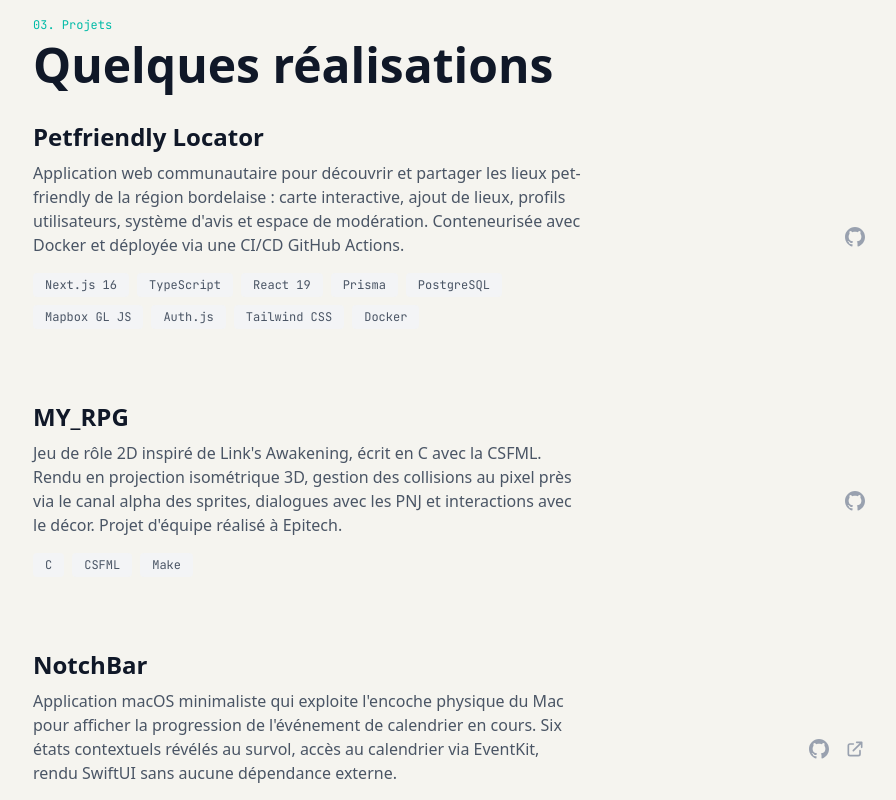
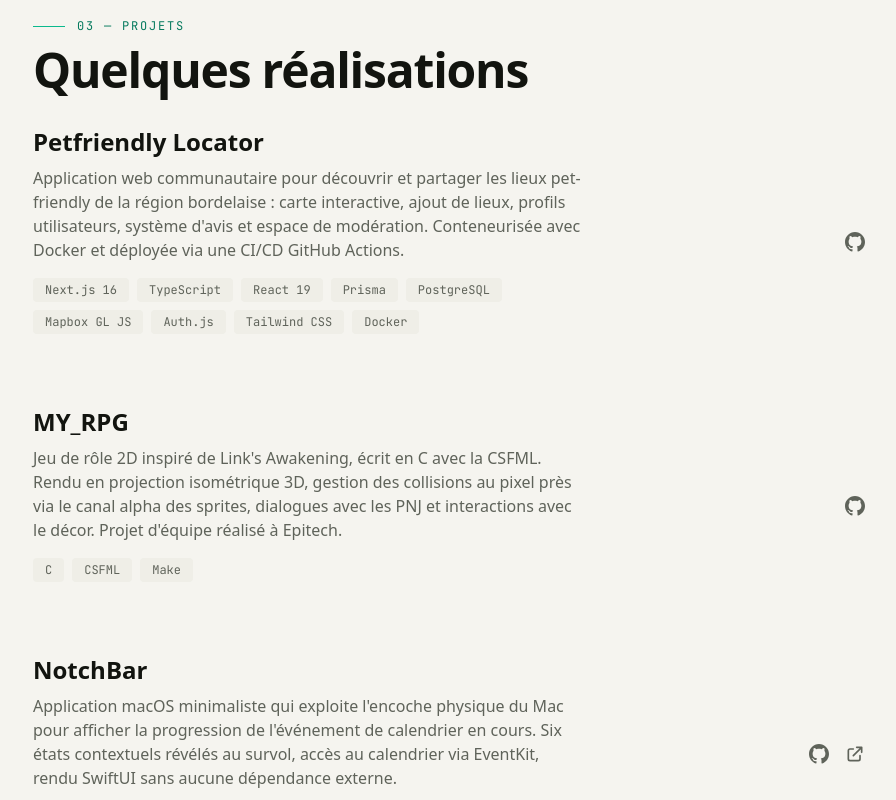
Before and after one commit to Periicles/portfolio, a Next.js app: page / in a window 1280 px wide. Shown: the part 2240-3040 px from the top of the page, without its empty margins (319-1215 px from the left). Built offline with nearby package versions, Linux system fonts and the light colour scheme.

Commit message:
feat(sections): migration Projets vers les tokens

```diff
--- a/app/components/Projects.tsx
+++ b/app/components/Projects.tsx
@@ -1,12 +1,13 @@
 import { ExternalLinkIcon } from './icons/ExternalLinkIcon'
 import { GitHubIcon } from './icons/GitHubIcon'
 import { projects } from '@/content/projects'
+import SectionEyebrow from './SectionEyebrow'
 
 export default function Projects() {
     return (
-        <section id="projects" aria-labelledby="projects-heading" className="py-16 scroll-mt-24 md:scroll-mt-16">
-            <p aria-hidden="true" className="text-xs font-mono text-teal-500 dark:text-teal-400 mb-2">03. Projets</p>
-            <h2 id="projects-heading" className="text-4xl md:text-5xl font-bold text-gray-900 dark:text-slate-100 mb-8">
+        <section id="projects" aria-labelledby="projects-heading" className="py-16 scroll-mt-24 md:scroll-mt-16 border-t border-hairline">
+            <SectionEyebrow index={3}>Projets</SectionEyebrow>
+            <h2 id="projects-heading" className="text-4xl md:text-5xl font-extrabold tracking-tight text-ink mb-8">
                 Quelques réalisations
             </h2>
 
@@ -16,13 +17,13 @@
                         <article key={project.title} className="relative">
                             <div className="grid grid-cols-12 gap-4 items-center">
                                 <div className="col-span-12 md:col-span-8">
-                                    <h3 className="text-2xl font-semibold text-gray-900 dark:text-slate-100 mb-2 flex flex-wrap items-center gap-3">
+                                    <h3 className="text-2xl font-semibold text-ink mb-2 flex flex-wrap items-center gap-3">
                                         {project.link ? (
                                             <a
                                                 href={project.link}
                                                 target="_blank"
                                                 rel="noopener noreferrer"
-                                                className="transition-colors hover:text-teal-500 dark:hover:text-teal-400"
+                                                className="transition-colors hover:text-accent-strong"
                                             >
                                                 {project.title}
                                             </a>
@@ -30,14 +31,14 @@
                                             <span>{project.title}</span>
                                         )}
                                     </h3>
-                                    <p className="text-gray-600 dark:text-slate-400 mb-4">
+                                    <p className="text-muted mb-4">
                                         {project.description}
                                     </p>
                                     <div className="flex flex-wrap gap-2 mb-6">
                                         {project.technologies.map((tech) => (
                                             <span
                                                 key={tech}
-                                                className="px-3 py-1 text-xs font-mono bg-gray-100 dark:bg-slate-800 text-gray-600 dark:text-slate-400 rounded"
+                                                className="px-3 py-1 text-xs font-mono bg-surface text-muted rounded"
                                             >
                                                 {tech}
                                             </span>
@@ -51,7 +52,7 @@
                                             href={project.github}
                                             target="_blank"
                                             rel="noopener noreferrer"
-                                            className="text-gray-400 hover:text-gray-600 dark:hover:text-slate-200 transition-colors"
+                                            className="text-muted hover:text-ink transition-colors"
                                             aria-label={`Dépôt du projet ${project.title}`}
                                         >
                                             <GitHubIcon />
@@ -62,7 +63,7 @@
                                             href={project.link}
                                             target="_blank"
                                             rel="noopener noreferrer"
-                                            className="text-gray-400 hover:text-gray-600 dark:hover:text-slate-200 transition-colors"
+                                            className="text-muted hover:text-ink transition-colors"
                                             aria-label={`Démo du projet ${project.title}`}
                                         >
                                             <ExternalLinkIcon />
```
